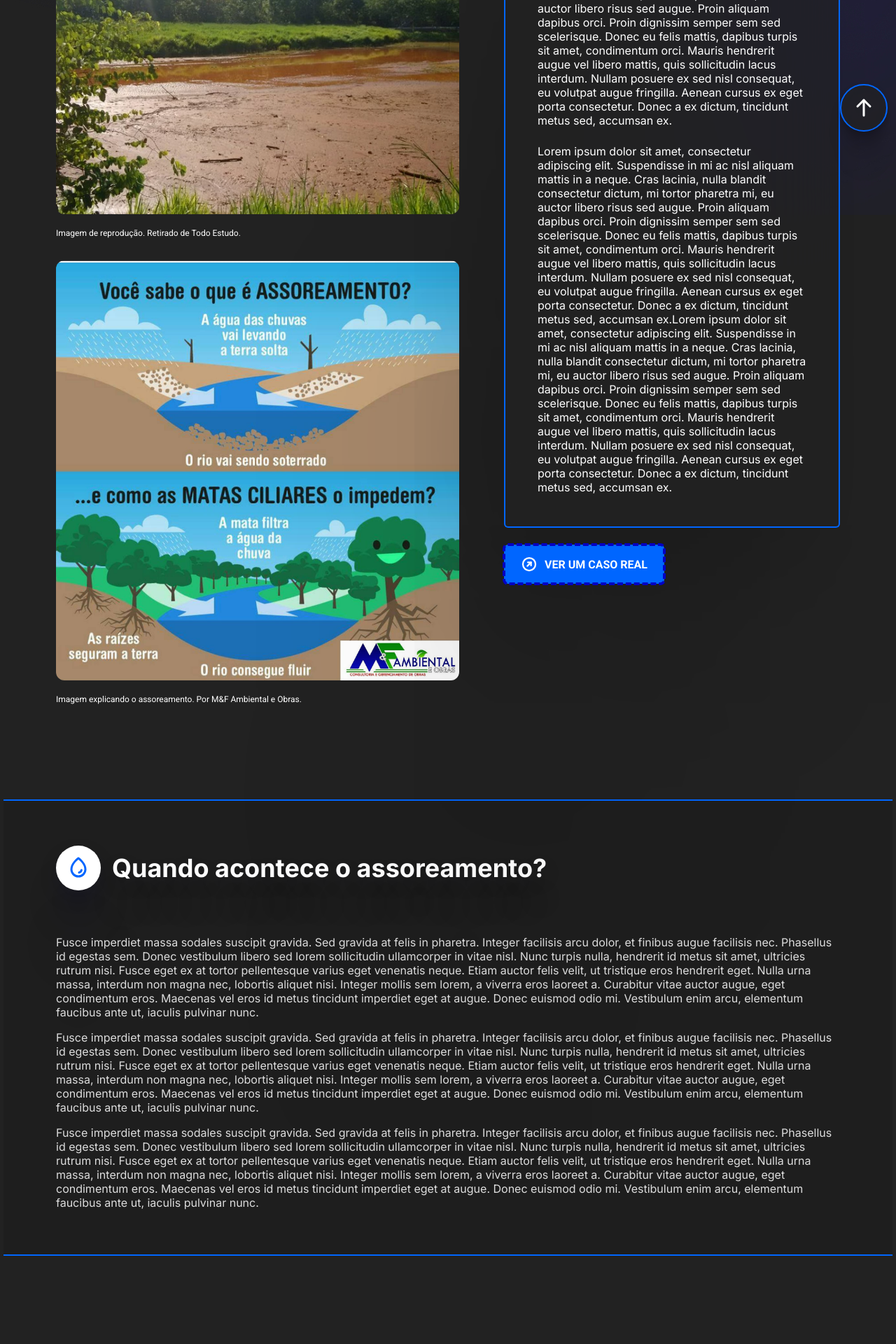
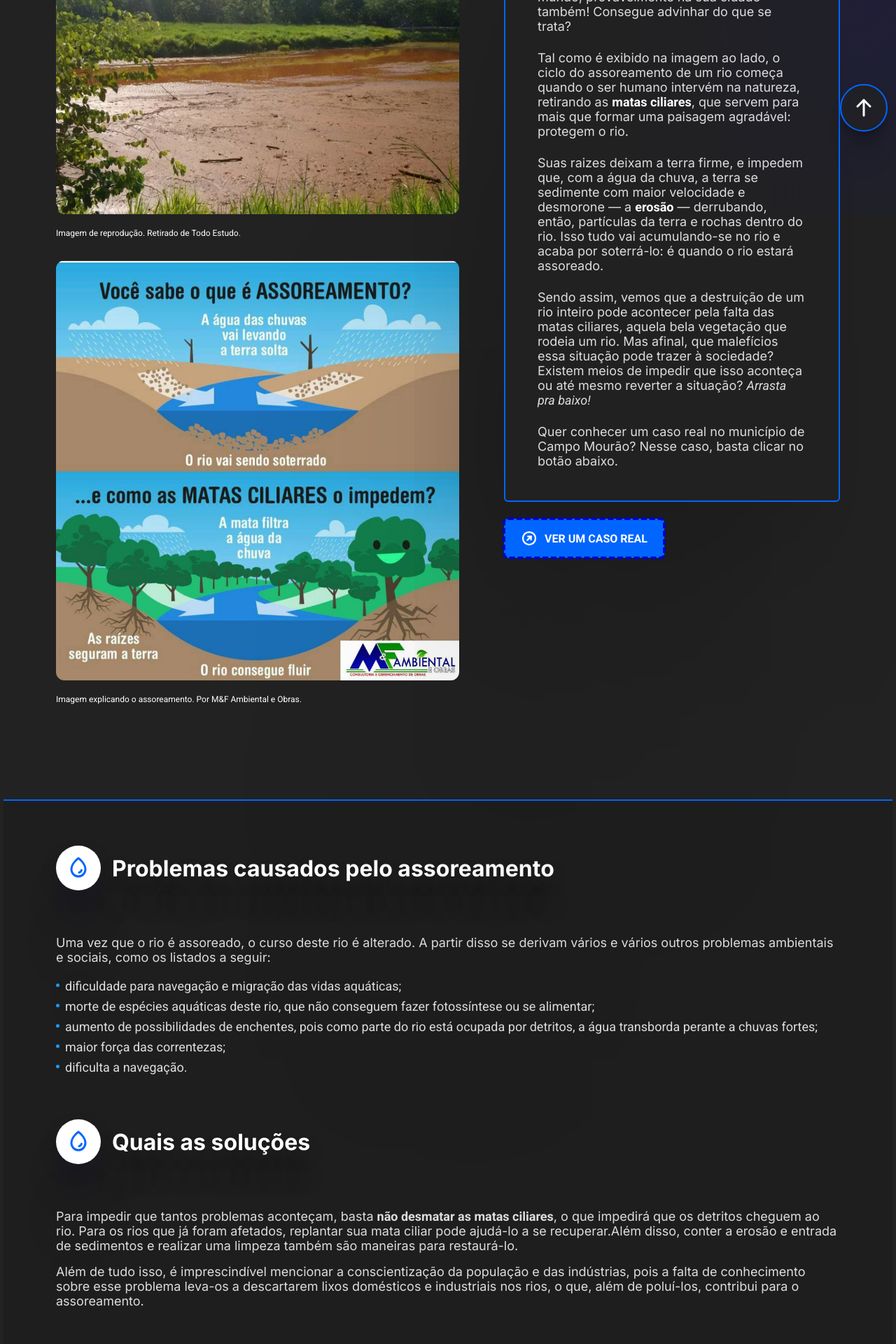
Before and after one commit to KaioFelps/Hidro-Mour-o, a React (Vite) app: page / in a window 1280 px wide. Shown: the part 740-2660 px from the top of the page at 70% size. Built offline with nearby package versions, Linux system fonts and the light colour scheme.

Commit message:
set the correct texts to the home page plus style ul lists plus increase the size of paragraphs and decrease size of titles from the explanation content

```diff
--- a/src/pages/Home/index.tsx
+++ b/src/pages/Home/index.tsx
@@ -32,12 +32,22 @@ export function Home() {
                 <AsideContainer>
                     <StyledParagraphContainer>
                         <p>
-                            Lorem ipsum dolor sit amet, consectetur adipiscing elit. Suspendisse in mi ac nisl aliquam mattis in a neque. Cras lacinia, nulla blandit consectetur dictum, mi tortor pharetra mi, eu auctor libero risus sed augue. Proin aliquam dapibus orci. Proin dignissim semper sem sed scelerisque. Donec eu felis mattis, dapibus turpis sit amet, condimentum orci. Mauris hendrerit augue vel libero mattis, quis sollicitudin lacus interdum. Nullam posuere ex sed nisl consequat, eu volutpat augue fringilla. Aenean cursus ex eget porta consectetur. Donec a ex dictum, tincidunt metus sed, accumsan ex.
+                            Você sabe o que é o assoreamento dos rios? Esse grave problema ambiental é muito presente em vários lugares ao redor do mundo, provavelmente na sua cidade também! Consegue advinhar do que se trata?
                         </p>
 
                         <p>
-                            Lorem ipsum dolor sit amet, consectetur adipiscing elit. Suspendisse in mi ac nisl aliquam mattis in a neque. Cras lacinia, nulla blandit consectetur dictum, mi tortor pharetra mi, eu auctor libero risus sed augue. Proin aliquam dapibus orci. Proin dignissim semper sem sed scelerisque. Donec eu felis mattis, dapibus turpis sit amet, condimentum orci. Mauris hendrerit augue vel libero mattis, quis sollicitudin lacus interdum. Nullam posuere ex sed nisl consequat, eu volutpat augue fringilla. Aenean cursus ex eget porta consectetur. Donec a ex dictum, tincidunt metus sed, accumsan ex.Lorem ipsum dolor sit amet, consectetur adipiscing elit. Suspendisse in mi ac nisl aliquam mattis in a neque. Cras lacinia, nulla blandit consectetur dictum, mi tortor pharetra mi, eu auctor libero risus sed augue. Proin aliquam dapibus orci. Proin dignissim semper sem sed scelerisque. Donec eu felis mattis, dapibus turpis sit amet, condimentum orci. Mauris hendrerit augue vel libero mattis, quis sollicitudin lacus interdum. Nullam posuere ex sed nisl consequat, eu volutpat augue fringilla. Aenean cursus ex eget porta consectetur. Donec a ex dictum, tincidunt metus sed, accumsan ex.
+                            Tal como é exibido na imagem ao lado, o ciclo do assoreamento de um rio começa quando o ser humano intervém na natureza, retirando as <strong>matas ciliares</strong>, que servem para mais que formar uma paisagem agradável: protegem o rio.
                         </p>
+
+                        <p>
+                            Suas raizes deixam a terra firme, e impedem que, com a água da chuva, a terra se sedimente com maior velocidade e desmorone — a <strong>erosão</strong> — derrubando, então, partículas da terra e rochas dentro do rio. Isso tudo vai acumulando-se no rio e acaba por soterrá-lo: é quando o rio estará assoreado.
+                        </p>
+
+                        <p>
+                            Sendo assim, vemos que a destruição de um rio inteiro pode acontecer pela falta das matas ciliares, aquela bela vegetação que rodeia um rio. Mas afinal, que malefícios essa situação pode trazer à sociedade? Existem meios de impedir que isso aconteça ou até mesmo reverter a situação? <i>Arrasta pra baixo!</i>
+                        </p>
+
+                        <p>Quer conhecer um caso real no município de Campo Mourão? Nesse caso, basta clicar no botão abaixo.</p>
                     </StyledParagraphContainer>
 
                     <LinkButton isBlank={false} hasIcon={true} link="/campo-mourao" icon="arrowUp">Ver um caso real</LinkButton>
@@ -48,19 +58,42 @@ export function Home() {
                 <ExplanationContent>
                     <ExplanationTitle>
                         <i><Drop size={32} weight="bold" /></i>
-
-                        <h3>Quando acontece o assoreamento?</h3>
+                        <h3>Problemas causados pelo assoreamento</h3>
                     </ExplanationTitle>
-
                     <ExplanationParagraphs>
                         <p>
-                            Fusce imperdiet massa sodales suscipit gravida. Sed gravida at felis in pharetra. Integer facilisis arcu dolor, et finibus augue facilisis nec. Phasellus id egestas sem. Donec vestibulum libero sed lorem sollicitudin ullamcorper in vitae nisl. Nunc turpis nulla, hendrerit id metus sit amet, ultricies rutrum nisi. Fusce eget ex at tortor pellentesque varius eget venenatis neque. Etiam auctor felis velit, ut tristique eros hendrerit eget. Nulla urna massa, interdum non magna nec, lobortis aliquet nisi. Integer mollis sem lorem, a viverra eros laoreet a. Curabitur vitae auctor augue, eget condimentum eros. Maecenas vel eros id metus tincidunt imperdiet eget at augue. Donec euismod odio mi. Vestibulum enim arcu, elementum faucibus ante ut, iaculis pulvinar nunc.
+                           Uma vez que o rio é assoreado, o curso deste rio é alterado. A partir disso se derivam vários e vários outros problemas ambientais e sociais, como os listados a seguir:
+
+                           <ul>
+                                <li>
+                                    dificuldade para navegação e migração das vidas aquáticas;
+                                </li>
+                                <li>
+                                    morte de espécies aquáticas deste rio, que não conseguem fazer fotossíntese ou se alimentar;
+                                </li>
+                                <li>
+                                    aumento de possibilidades de enchentes, pois como parte do rio está ocupada por detritos, a água transborda perante a chuvas fortes;
+                                </li>
+                                <li>
+                                    maior força das correntezas;
+                                </li>
+                                <li>
+                                    dificulta a navegação.
+                                </li>
+                           </ul>
+                        </p>
+                    </ExplanationParagraphs>
+
+                    <ExplanationTitle>
+                        <i><Drop size={32} weight="bold" /></i>
+                        <h3>Quais as soluções</h3>
+                    </ExplanationTitle>
+                    <ExplanationParagraphs>
+                        <p>
+                            Para impedir que tantos problemas aconteçam, basta <strong>não desmatar as matas ciliares</strong>, o que impedirá que os detritos cheguem ao rio. Para os rios que já foram afetados, replantar sua mata ciliar pode ajudá-lo a se recuperar.Além disso, conter a erosão e entrada de sedimentos e realizar uma limpeza também são maneiras para restaurá-lo.
                         </p>
                         <p>
-                            Fusce imperdiet massa sodales suscipit gravida. Sed gravida at felis in pharetra. Integer facilisis arcu dolor, et finibus augue facilisis nec. Phasellus id egestas sem. Donec vestibulum libero sed lorem sollicitudin ullamcorper in vitae nisl. Nunc turpis nulla, hendrerit id metus sit amet, ultricies rutrum nisi. Fusce eget ex at tortor pellentesque varius eget venenatis neque. Etiam auctor felis velit, ut tristique eros hendrerit eget. Nulla urna massa, interdum non magna nec, lobortis aliquet nisi. Integer mollis sem lorem, a viverra eros laoreet a. Curabitur vitae auctor augue, eget condimentum eros. Maecenas vel eros id metus tincidunt imperdiet eget at augue. Donec euismod odio mi. Vestibulum enim arcu, elementum faucibus ante ut, iaculis pulvinar nunc.
-                        </p>
-                        <p>
-                            Fusce imperdiet massa sodales suscipit gravida. Sed gravida at felis in pharetra. Integer facilisis arcu dolor, et finibus augue facilisis nec. Phasellus id egestas sem. Donec vestibulum libero sed lorem sollicitudin ullamcorper in vitae nisl. Nunc turpis nulla, hendrerit id metus sit amet, ultricies rutrum nisi. Fusce eget ex at tortor pellentesque varius eget venenatis neque. Etiam auctor felis velit, ut tristique eros hendrerit eget. Nulla urna massa, interdum non magna nec, lobortis aliquet nisi. Integer mollis sem lorem, a viverra eros laoreet a. Curabitur vitae auctor augue, eget condimentum eros. Maecenas vel eros id metus tincidunt imperdiet eget at augue. Donec euismod odio mi. Vestibulum enim arcu, elementum faucibus ante ut, iaculis pulvinar nunc.
+                            Além de tudo isso, é imprescindível mencionar a conscientização da população e das indústrias, pois a falta de conhecimento sobre esse problema leva-os a descartarem lixos domésticos e industriais nos rios, o que, além de poluí-los, contribui para o assoreamento.
                         </p>
                     </ExplanationParagraphs>
                 </ExplanationContent>
--- a/src/pages/Home/styles.ts
+++ b/src/pages/Home/styles.ts
@@ -122,11 +122,16 @@ export const StyledParagraphContainer = styled.div`
     border-radius: 6px;
 
     p {
-        font-size: 1rem;
+        font-size: 1.125rem;
         font-weight: 400;
         font-family: "Inter", sans-serif;
+        color: ${p => p.theme["gray-300"]};
+        margin: 0;
+    }
+
+    strong {
+        font-weight: 700;
         color: ${p => p.theme["white"]};
-        margin: 0;
     }
 `
 
@@ -164,9 +169,36 @@ export const ExplanationParagraphs = styled.div`
         padding: 0;
 
         color: ${p => p.theme["gray-300"]};
-        font-size: 1rem;
+        font-size: 1.125rem;
         font-weight: 400;
         font-family: "Inter", sans-serif;
+
+        ul {
+            display: flex;
+            flex-direction: column;
+            gap: 8px;
+
+            margin-top: 20px;
+
+            li {
+                display: flex;
+                gap: 8px;
+
+                &::before {
+                    content: "";
+                    display: block;
+
+                    min-width: 5px;
+                    min-height: 5px;
+                    max-width: 5px;
+                    max-height: 5px;
+
+                    border-radius: 999px;
+                    background: ${p => p.theme["blue-300"]};
+                    margin-top: 0.7ex;
+                }
+            }
+        }
     }
 `
 
@@ -192,7 +224,7 @@ export const ExplanationTitle = styled.header`
         font-family: 'Inter', sans-serif;
         font-style: normal;
         font-weight: 700;
-        font-size: 2.25rem;
+        font-size: 2rem;
         text-align: left;
         white-space: pre-wrap;
         word-break: break-word;
```
